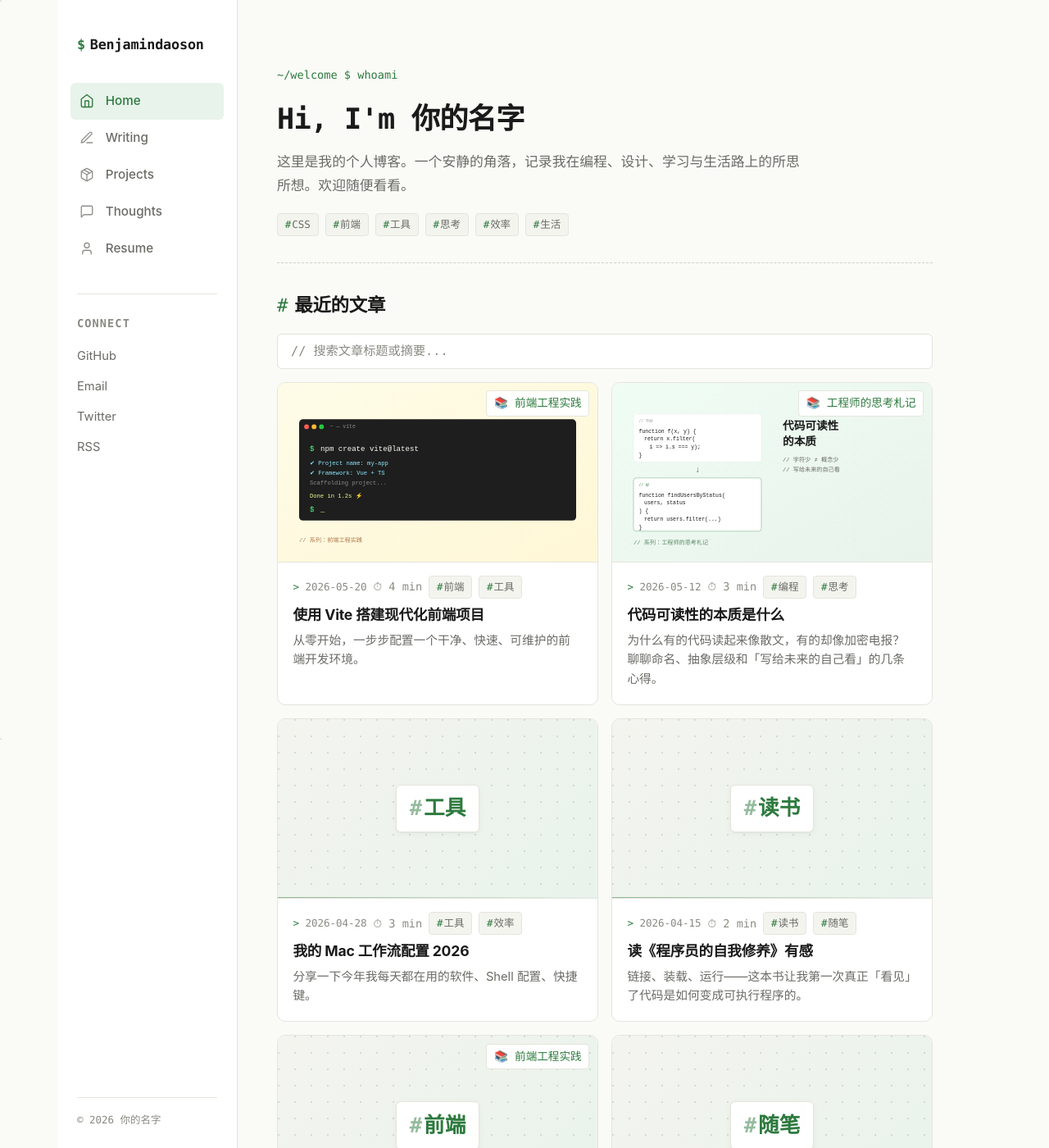
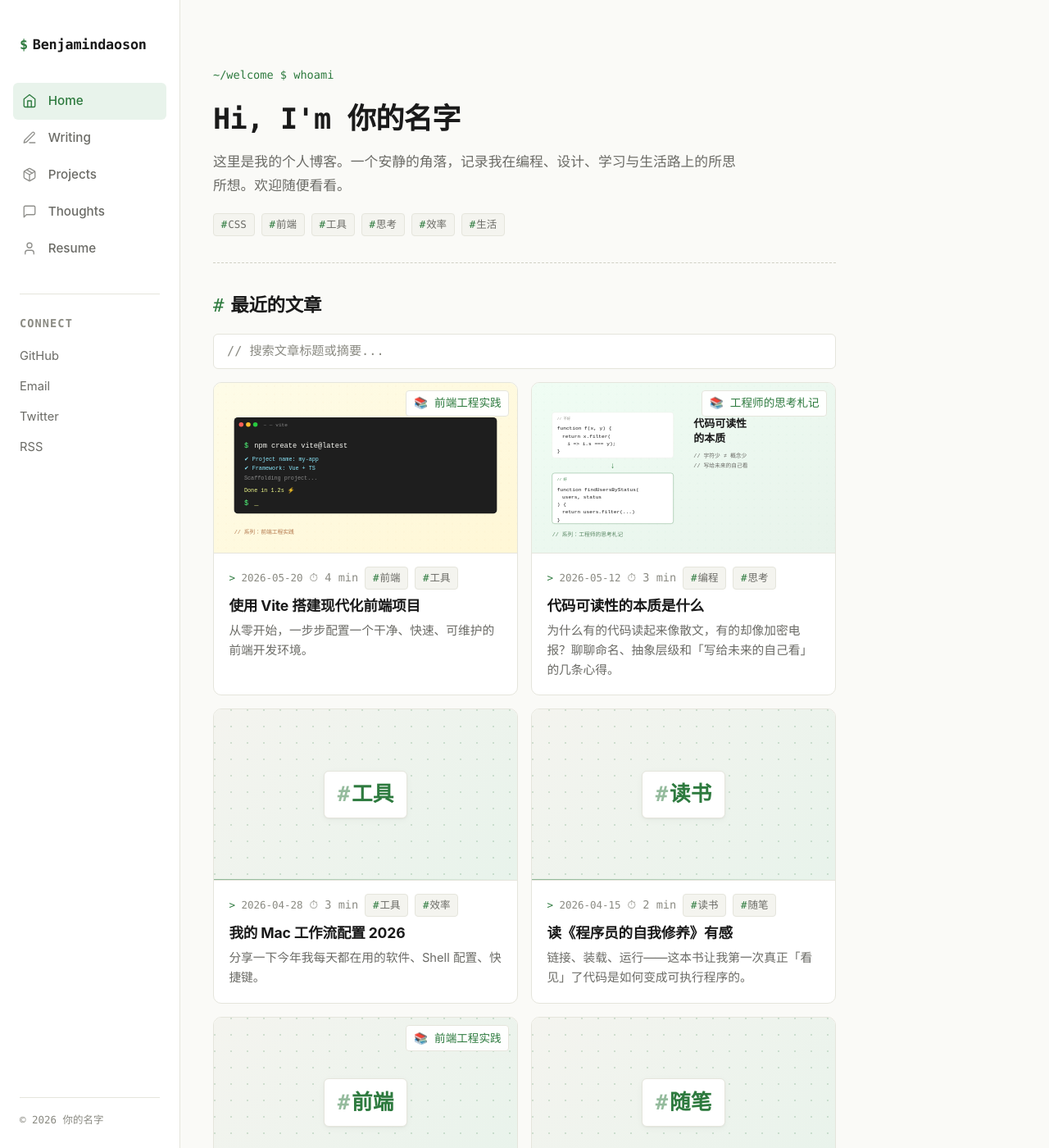
Before and after one commit to Benjamindaoson/daoson_website, a Jekyll site: the page built from index.html, in a window 1280 px wide and 1400 px high. Shown: the whole window at 82% size. Built offline with Jekyll 4.4.1, drawn with Linux system fonts in a browser that asks for light colours; the list of posts is cut into pages by our own code.

Commit message:
fix: sidebar 紧贴左边缘（移除 max-width 居中，严格 Medium 风）

```diff
--- a/assets/css/style.css
+++ b/assets/css/style.css
@@ -1991,3 +1991,49 @@ body.has-sidebar main {
     padding: 4rem 1.25rem 1rem !important;
   }
 }
+
+/* ============================================
+   Sidebar v4 — 完全靠左（严格 Medium 风）
+   ============================================ */
+
+/* 让 site-layout 占满整个视口宽度（不再居中） */
+.site-layout {
+  max-width: none !important;
+  margin: 0 !important;
+}
+
+/* 主内容区：在自己的列内居中，且收窄到舒适阅读宽度 */
+.site-main {
+  display: flex !important;
+  justify-content: center !important;
+  padding: 3rem 2.5rem 2rem !important;
+}
+
+.site-main-inner {
+  max-width: 760px !important;
+  width: 100% !important;
+}
+
+/* 中等屏幕（1200-1600px）可以稍宽 */
+@media (min-width: 1400px) {
+  .site-main {
+    padding: 3rem 4rem 2rem !important;
+  }
+  .site-main-inner {
+    max-width: 820px !important;
+  }
+}
+
+/* 移动端：sidebar 抽屉式，主内容不偏移 */
+@media (max-width: 900px) {
+  .site-layout {
+    display: block !important;
+  }
+  .site-main {
+    padding: 4rem 1.25rem 1rem !important;
+    justify-content: stretch !important;
+  }
+  .site-main-inner {
+    max-width: 100% !important;
+  }
+}
```
